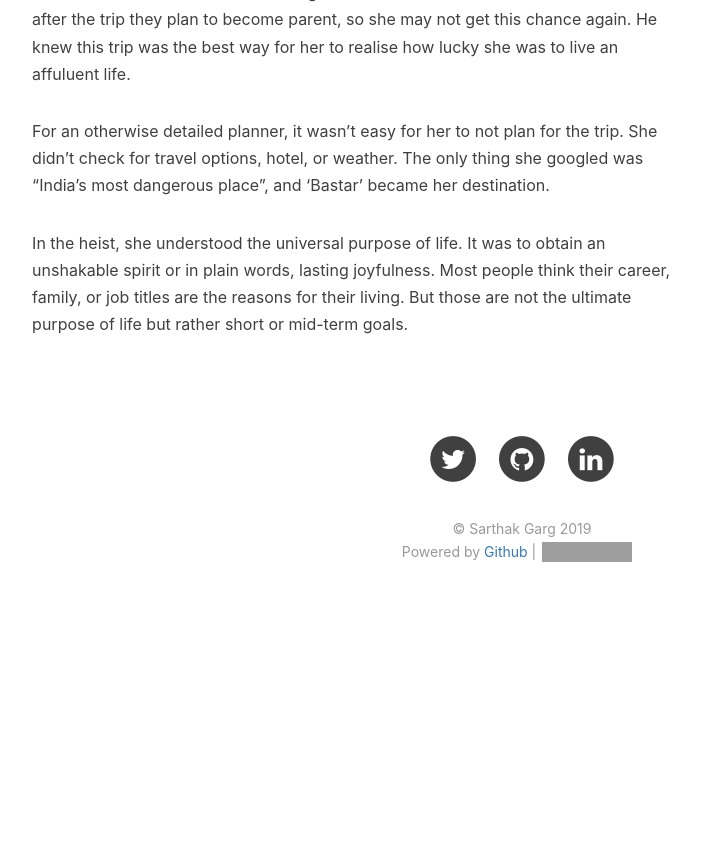
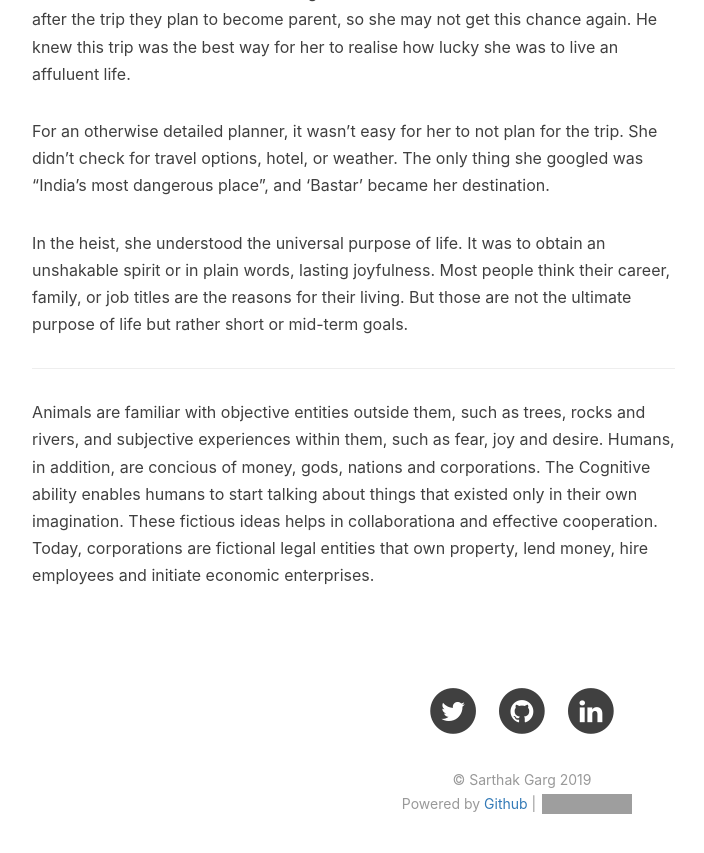
Before and after one commit to gargsaar/singlepage_website_ni, a Jekyll site: the page built from drafts/the-last-trip.markdown, in a window 1280 px wide and 900 px high, scrolled down 833 px. Shown: the top 853 px of the window, without its empty margins (118-822 px from the left). Built offline with Jekyll 4.4.1, drawn with Linux system fonts in a browser that asks for light colours; nearby versions of some CDN libraries; our own code applies the rules of GitHub Pages for plain Markdown files; before the commit the page ends 1482 px from its top, so only the background shows below that; grey boxes are pictures that could not be loaded.

Commit message:
Update the-last-trip.markdown

```diff
--- a/drafts/the-last-trip.markdown
+++ b/drafts/the-last-trip.markdown
@@ -17,3 +17,7 @@ Tarun wanted Aakriti to break her dogma that contentdness is malediction. Soon a
 For an otherwise detailed planner, it wasn't easy for her to not plan for the trip. She didn't check for travel options, hotel, or weather. The only thing she googled was "India's most dangerous place", and 'Bastar' became her destination.
 
 In the heist, she understood the universal purpose of life. It was to obtain an unshakable spirit or in plain words, lasting joyfulness. Most people think their career, family, or job titles are the reasons for their living. But those are not the ultimate purpose of life but rather short or mid-term goals.
+
+---
+
+Animals are familiar with objective entities outside them, such as trees, rocks and rivers, and subjective experiences within them, such as fear, joy and desire. Humans, in addition, are concious of money, gods, nations and corporations. The Cognitive ability enables humans  to start talking about things that existed only in their own imagination. These fictious ideas helps in collaborationa and effective cooperation. Today, corporations are fictional legal entities that own property, lend money, hire employees and initiate economic enterprises.
```
